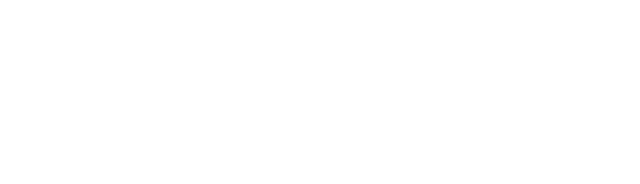
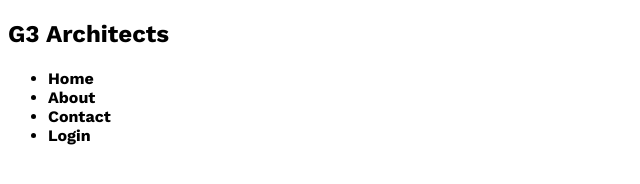
Before and after one commit to Faysal0123/G3-Responsive-Website, a plain HTML site: page index.html in a window 1280 px wide. Shown: the whole page, without its empty margins (0-640 px from the left). Drawn offline with nearby package versions, Linux system fonts and the light colour scheme.

Commit message:
setup google font work sans

```diff
--- a/index.css
+++ b/index.css
@@ -0,0 +1,5 @@
+/*work sans google font*/
+@import url('https://fonts.googleapis.com/css2?family=Work+Sans:ital,wght@0,400;0,500;0,700;0,800;1,600&display=swap');
+* {
+    font-family: 'Work Sans', sans-serif;
+}
--- a/index.html
+++ b/index.html
@@ -8,6 +8,24 @@
 
 </head>
 <body>
+    <header>
+        <h2>G3 Architects</h2>
+        <h4>
+            <ul>
+                <li>Home</li>
+                <li>About</li>
+                <li> Contact</li>
+                <li>Login</li>
+            </ul>
+        </h4>
+
+    </header>
+    <main>
+
+    </main>
+    <footer>
+
+    </footer>
 
 </body>
 </html>
```
